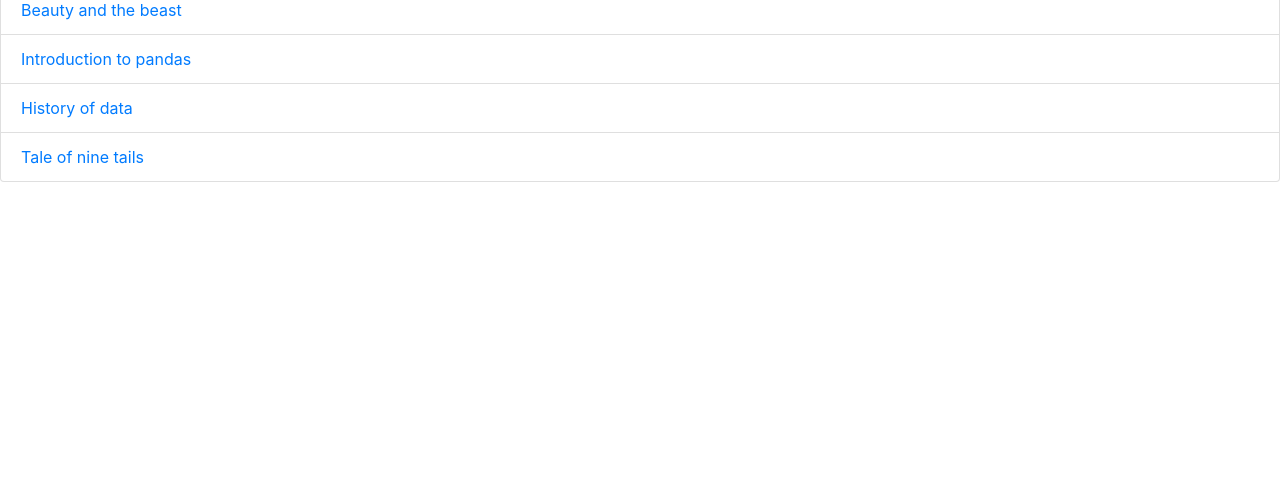
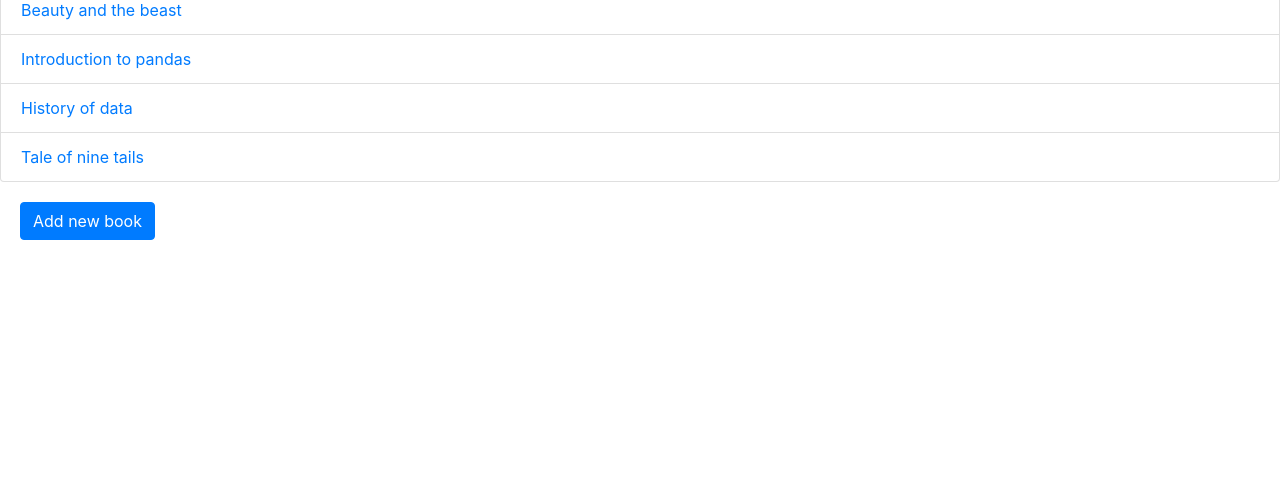
Before and after one commit to Dannysesi/bookr, a Django app: page /book_list/ in a window 1280 px wide. Shown: the part 223-723 px from the top of the page. Run offline with Django 4.2, Linux system fonts and the light colour scheme; a user stored in the database is signed in; data comes from the database, SQL or seed files in the repository; some libraries are stand-ins or nearby versions.

Commit message:
modification

```diff
--- a/reviews/templates/book_list.html
+++ b/reviews/templates/book_list.html
@@ -5,7 +5,7 @@
   <button class="btn btn-secondary" id="genreDropdown">Genre</button>
   <div class="dropdown-menu" id="genreMenu">
     {% for genre in genres %}
-      <a class="dropdown-item" href="{% url 'books_by_genre' genre.genre %}">{{ genre.get_genre_display }}</a>
+      <a class="dropdown-item" href="{% url 'books_by_genre' genre.genre %}">{{ genre.genre }}</a>
     {% endfor %}
   </div>
 </div>
@@ -36,4 +36,9 @@
   </li>
   {% endfor %}
 </ul>
+{% if user.is_authenticated %}
+  <div style="padding: 20px;">
+    <a href="{% url 'book-create' %}" class="btn btn-primary">Add new book</a>
+  </div>
+{% endif %}
 {% endblock %}
```
